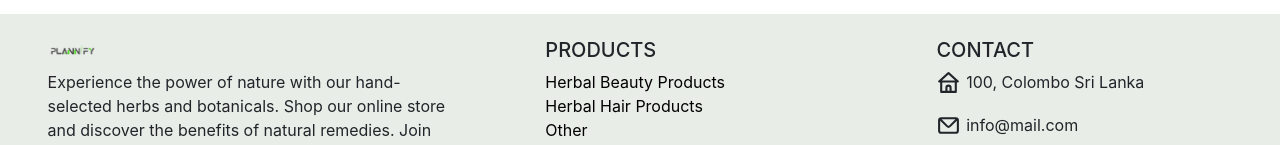
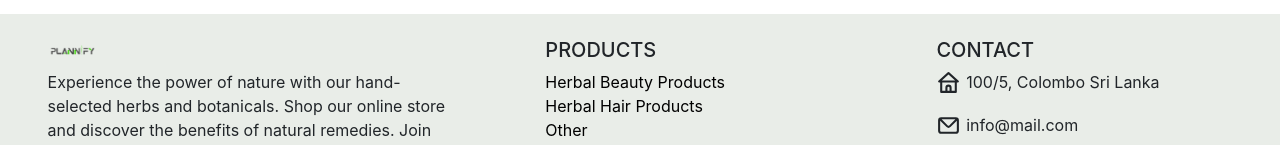
Before and after one commit to maleeshaaa/CSSE_WE_27-AF, a React (Create React App) app in the folder frontend/: page / in a window 1280 px wide. Shown: the part 346-491 px from the top of the page. Built offline with nearby package versions, Linux system fonts and the light colour scheme.

Commit message:
Update footer.jsx

```diff
--- a/frontend/src/components/Home/footer.jsx
+++ b/frontend/src/components/Home/footer.jsx
@@ -54,7 +54,7 @@ const Footer = () => (
           <h5 className="text-uppercase">Contact</h5>
           <ul className="list-unstyled">
             <li>
-              <p><UilHome size="25" style={{marginRight: "0.3rem", marginBottom: "0.1rem"}}/>100, Colombo Sri Lanka</p>
+              <p><UilHome size="25" style={{marginRight: "0.3rem", marginBottom: "0.1rem"}}/>100/5, Colombo Sri Lanka</p>
             </li>
             <li>
               <p><UilEnvelope size="25" style={{marginRight: "0.3rem", marginBottom: "0.1rem"}} />info@mail.com</p>
```
